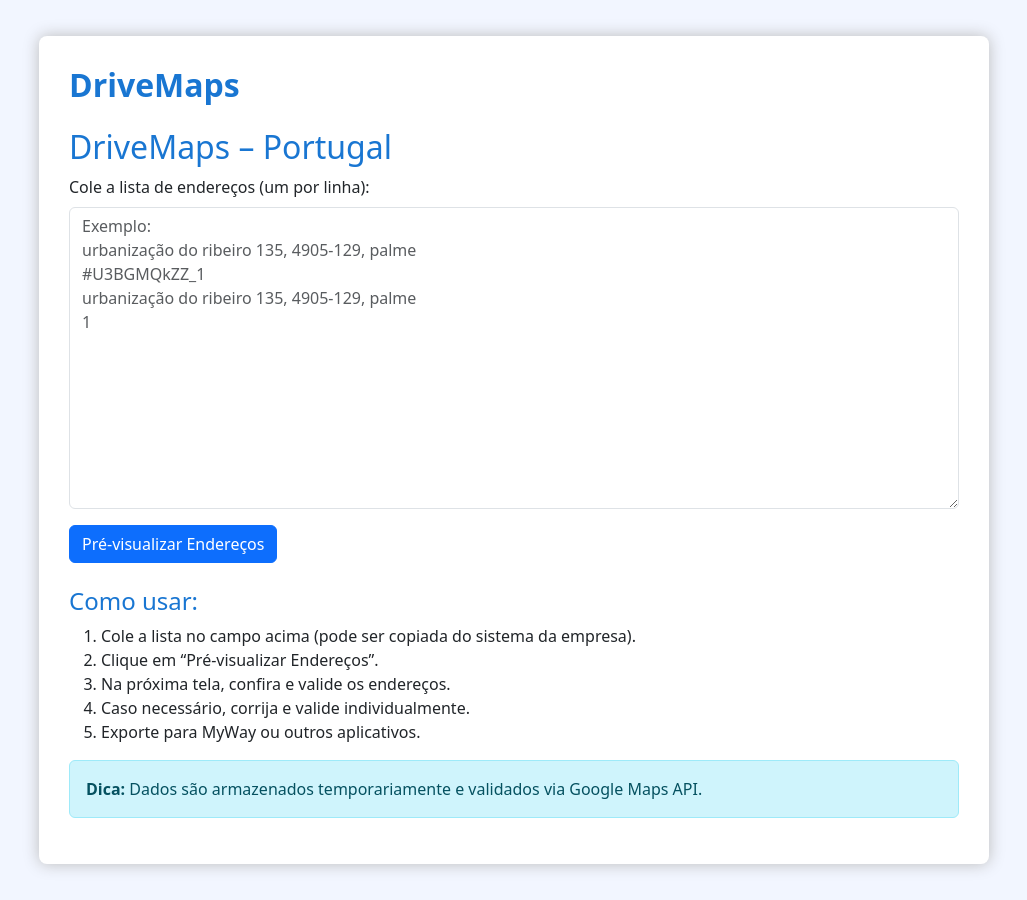
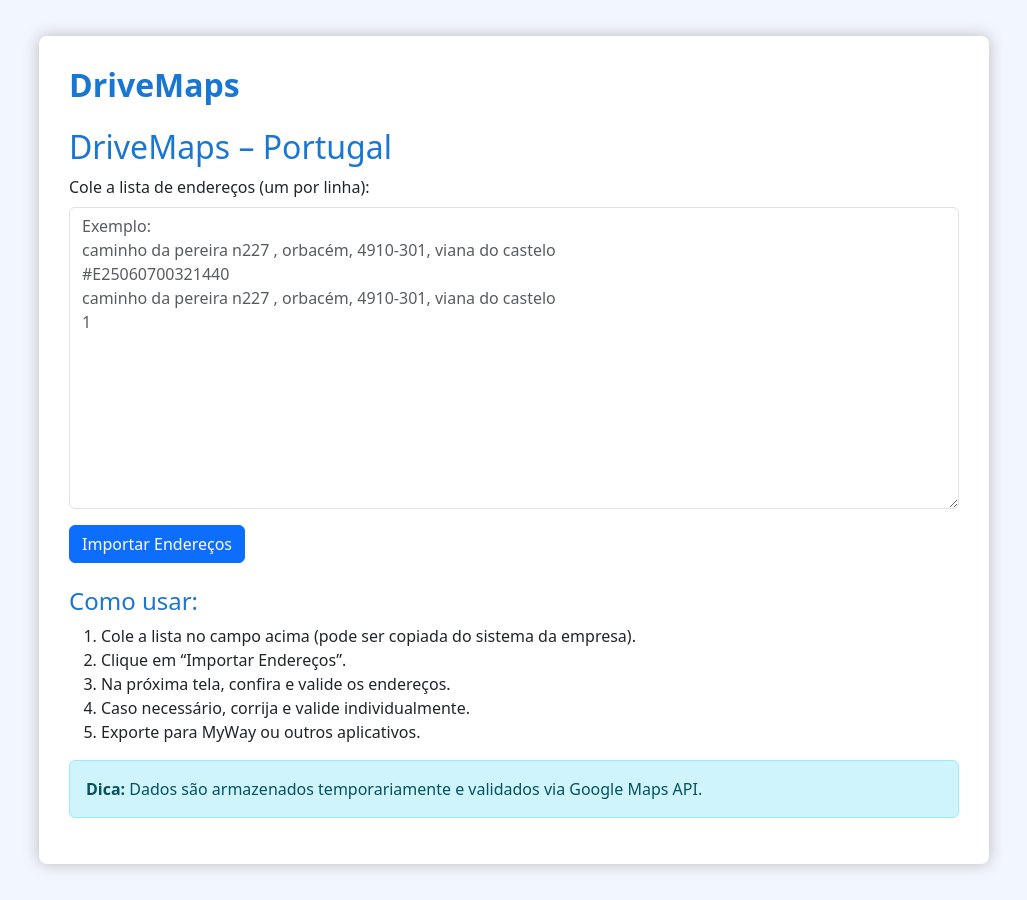
Before and after one commit to kaled182/drivemaps, a Flask app: template app/templates/home.html in a window 1280 px wide. Shown: the whole page, without its empty margins (126-1153 px from the left). Run offline with Flask 3, Linux system fonts and the light colour scheme; the template is opened without the code that fills it, so the values that code supplies are empty.

Commit message:
Update home.html

```diff
--- a/app/templates/home.html
+++ b/app/templates/home.html
@@ -2,21 +2,21 @@
 
 {% block content %}
 <h2>DriveMaps – Portugal</h2>
-<form action="{{ url_for('main.preview') }}" method="POST">
+<form action="{{ url_for('main_routes.importar') }}" method="POST">
     <div class="mb-3">
         <label for="enderecos" class="form-label">
             Cole a lista de endereços (um por linha):
         </label>
         <textarea class="form-control" id="enderecos" name="enderecos" rows="12"
-                  placeholder="Exemplo:&#10;urbanização do ribeiro 135, 4905-129, palme&#10;#U3BGMQkZZ_1&#10;urbanização do ribeiro 135, 4905-129, palme&#10;1"></textarea>
+                  placeholder="Exemplo:&#10;caminho da pereira n227 , orbacém, 4910-301, viana do castelo&#10;#E25060700321440&#10;caminho da pereira n227 , orbacém, 4910-301, viana do castelo&#10;1"></textarea>
     </div>
-    <button type="submit" class="btn btn-primary">Pré-visualizar Endereços</button>
+    <button type="submit" class="btn btn-primary">Importar Endereços</button>
 </form>
 <div class="mt-4">
     <h4>Como usar:</h4>
     <ol>
         <li>Cole a lista no campo acima (pode ser copiada do sistema da empresa).</li>
-        <li>Clique em “Pré-visualizar Endereços”.</li>
+        <li>Clique em “Importar Endereços”.</li>
         <li>Na próxima tela, confira e valide os endereços.</li>
         <li>Caso necessário, corrija e valide individualmente.</li>
         <li>Exporte para MyWay ou outros aplicativos.</li>
```
